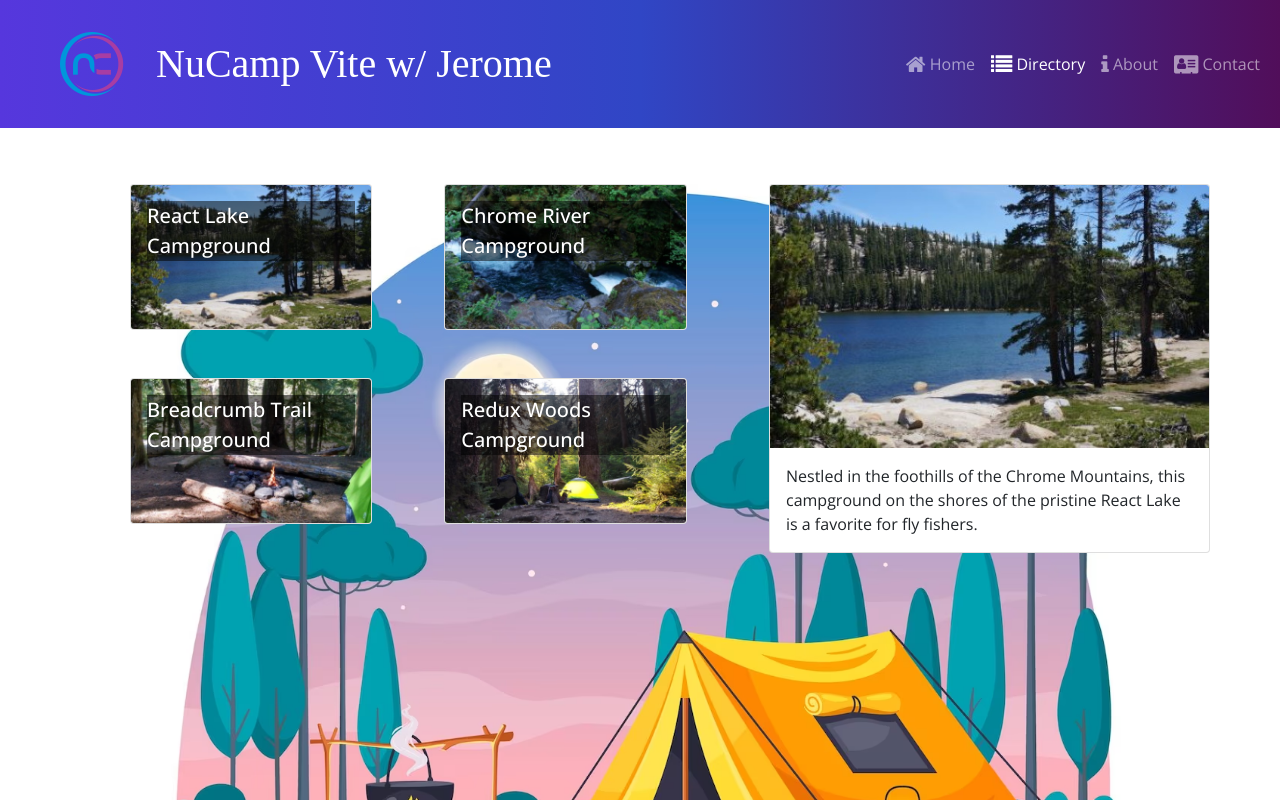
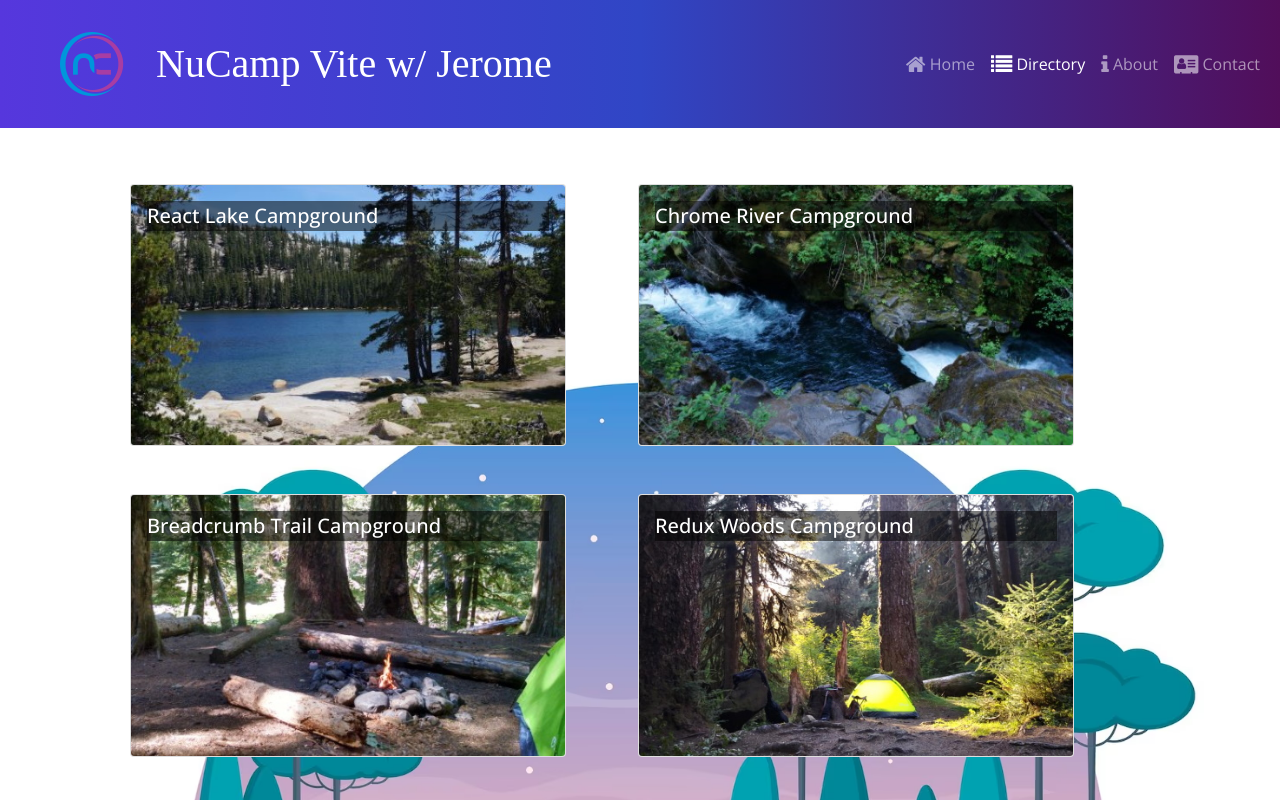
Before and after one commit to amosdesigns/ncsvite, a React (Vite) app: page /directory in a window 1280 px wide. Shown: the top 800 px of the page. Built offline with nearby package versions, Linux system fonts and the light colour scheme; a web font is replaced by a local one.

Commit message:
working subdirectory
Signed-off-by: jerome amos <mail@amosdesigns.net>

```diff
--- a/src/App.jsx
+++ b/src/App.jsx
@@ -3,6 +3,7 @@ import ContactPage from './pages/ContactPage';
 import HomePage from './pages/HomePage';
 import { Container } from 'reactstrap';
 import CampsitesDirectoryPage from './pages/CampsitesDirectoryPage';
+import CampsiteDetailPage from './pages/CampsiteDetailPage';
 import Header from './components/HeaderComponent';
 import Footer from './components/FooterComponent';
 import './App.css';
@@ -15,8 +16,12 @@ function App() {
         <Routes>
           <Route path="/" element={<HomePage />} />
           <Route path="/about" element={<HomePage />} />
+          <Route path="/contact" element={<ContactPage />} />
           <Route path="/directory" element={<CampsitesDirectoryPage />} />
-          <Route path="/contact" element={<ContactPage />} />
+          <Route
+            path="/directory/:campsiteId"
+            element={<CampsiteDetailPage />}
+            />
         </Routes>
       </Container>
       <Footer />
--- a/src/features/CampsiteCard.jsx
+++ b/src/features/CampsiteCard.jsx
@@ -1,17 +1,21 @@
 /* eslint-disable react/prop-types */
 import { Card, CardImg, CardImgOverlay, CardTitle } from 'reactstrap';
+import { Link } from 'react-router-dom';
 
-const CampsiteCard = ({ name, image, description }) => {
+const CampsiteCard = ({ id, name, image, description }) => {
   if (!name || !image || !description) return null;
 
   const altDesc = `Image of ${name} - ${description} `;
+
   return (
+    <Link to={`${id}`}>
       <Card>
         <CardImg width="100%" src={image} alt={altDesc} />
         <CardImgOverlay>
           <CardTitle>{name}</CardTitle>
         </CardImgOverlay>
       </Card>
+    </Link>
   );
 };
 
--- a/src/features/CampsiteList.jsx
+++ b/src/features/CampsiteList.jsx
@@ -3,7 +3,7 @@ import { Row, Col } from 'reactstrap';
 import CampsiteCard from './CampsiteCard';
 import { selectAllCampsites } from './campsites/campsitesSlice';
 
-const CampsiteList = ({ setCampsiteId }) => {
+const CampsiteList = () => {
   const campsites = selectAllCampsites();
   return (
     <Row className="ms-auto">
@@ -14,8 +14,9 @@ const CampsiteList = ({ setCampsiteId }) => {
               md="5"
               className="m-4"
               key={id}
-              onClick={() => setCampsiteId(id)}>
+              >
               <CampsiteCard
+                id={id}
                 name={name}
                 image={image}
                 featured={featured}
--- a/src/features/campsites/campsitesSlice.js
+++ b/src/features/campsites/campsitesSlice.js
@@ -5,7 +5,7 @@ export const selectAllCampsites = () => {
 };
 
 export const selectCampsiteById = ( campsiteId ) => {
-  return CAMPSITES.find( campsite => campsite.id === campsiteId );
+  return CAMPSITES.find( campsite => campsite.id === parseInt(campsiteId ));
 };
 
 export const selectFeaturedCampsite = () => {
--- /dev/null
+++ b/src/pages/CampsiteDetailPage.jsx
@@ -0,0 +1,18 @@
+import { Row,Container } from 'reactstrap';
+import { useParams } from 'react-router-dom';
+import { selectCampsiteById } from '../features/campsites/campsitesSlice';
+import CampsiteDetail from '../features/campsites/CampsiteDetail';
+
+const CampsiteDetailPage = () => {
+  const { campsiteId } = useParams();
+  const campsite = selectCampsiteById( campsiteId );
+  return (
+    <Container>
+      <Row>
+        <CampsiteDetail campsite={campsite} />
+      </Row>
+    </Container>
+  )
+}
+
+export default CampsiteDetailPage
--- a/src/pages/CampsitesDirectoryPage.jsx
+++ b/src/pages/CampsitesDirectoryPage.jsx
@@ -1,23 +1,10 @@
-import {useState } from 'react';
-import { Container, Row, Col } from 'reactstrap';
-import CampsiteDetail from '../features/campsites/CampsiteDetail';
+import { Container } from 'reactstrap';
 import CampsitesList from '../features/CampsiteList';
-import { selectCampsiteById } from '../features/campsites/campsitesSlice';
 
 const CampsitesDirectoryPage = () => {
-  const [campsiteId, setCampsiteId] = useState(0);
-  const selectedCampsite = selectCampsiteById( campsiteId );
-
   return (
     <Container>
-      <Row>
-        <Col sm="5" md="7">
-          <CampsitesList setCampsiteId={setCampsiteId} />
-        </Col>
-        <Col sm="7" md="5">
-          <CampsiteDetail campsite={selectedCampsite} />
-        </Col>
-      </Row>
+      <CampsitesList />
     </Container>
   );
 };
```
Lines whose indentation alone changed are shown as unchanged.
